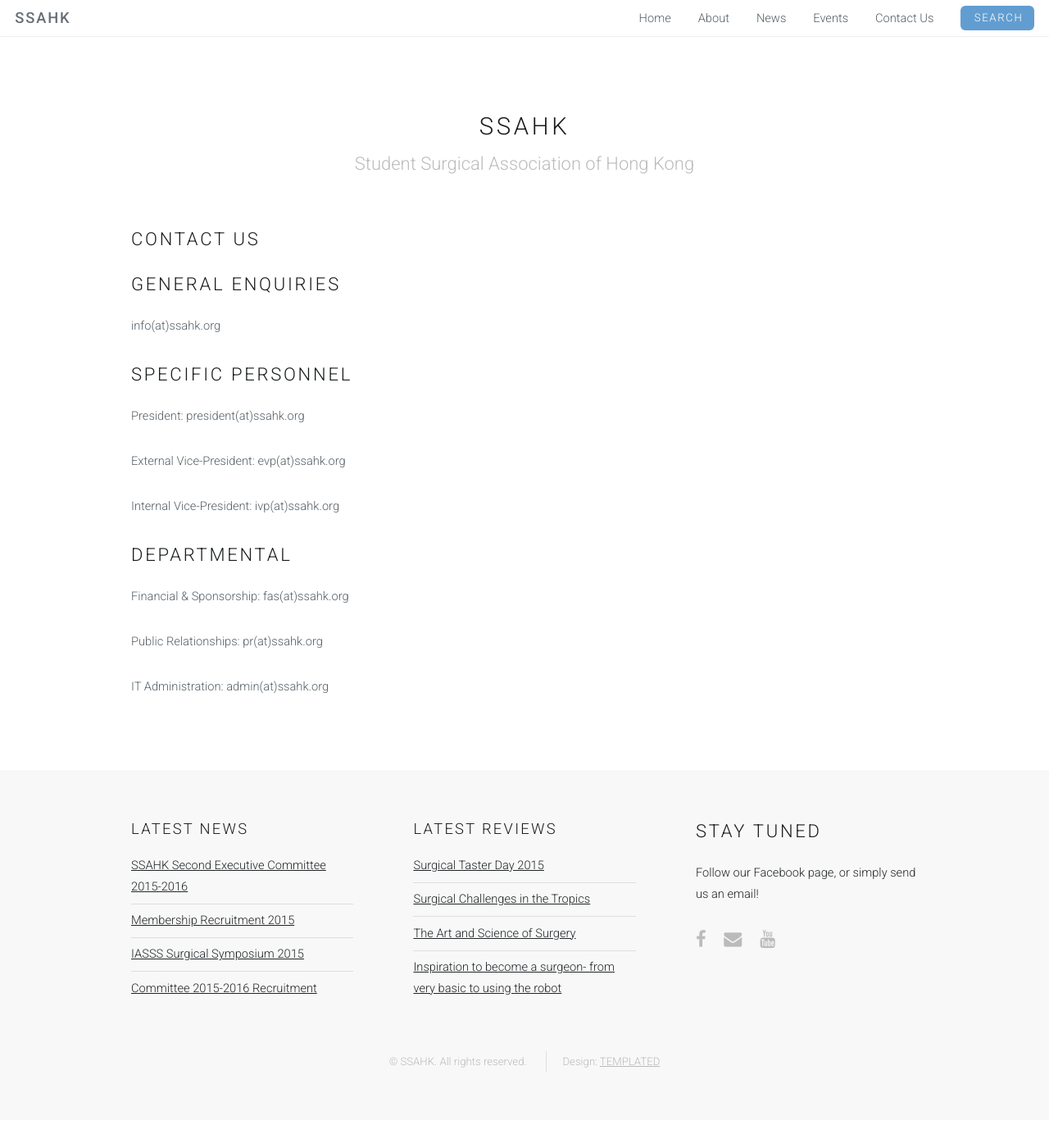
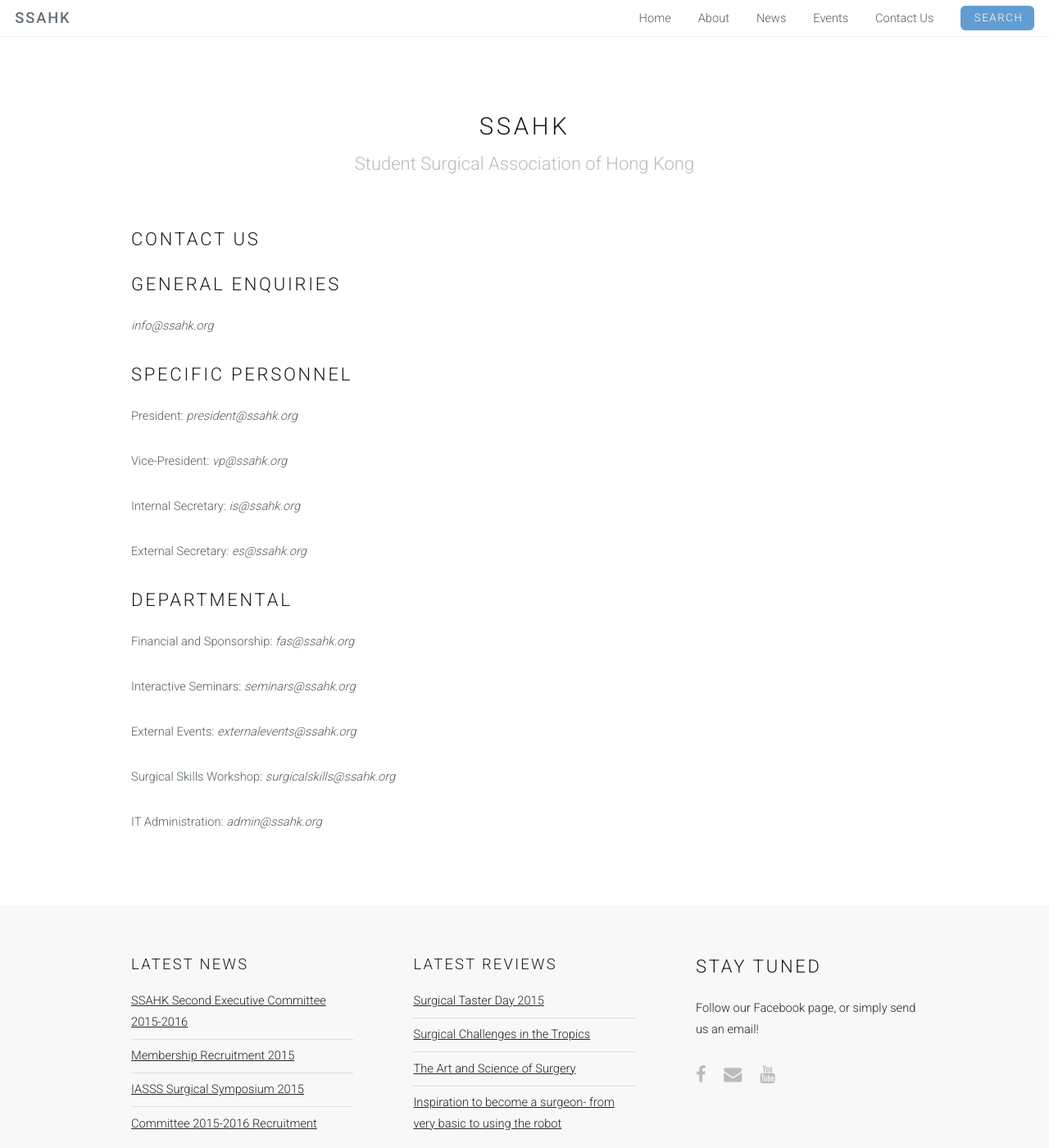
Before and after one commit to SSAHK/ssahk.github.io, a Jekyll site: the page built from contact.html, in a window 1280 px wide and 1400 px high. Shown: the whole window at 82% size. Built offline with Jekyll 4.4.1, drawn with Linux system fonts in a browser that asks for light colours.

Commit message:
Contact Us - Rectification I

```diff
--- a/contact.html
+++ b/contact.html
@@ -4,14 +4,17 @@ title: Contact Us
 permalink: /contact-us/
 ---
 <h2>General Enquiries</h2>
-<p>info(at)ssahk.org</p>
+<p><i>info&#64;ssahk.org</i></p>
 
 <h2>Specific Personnel</h2>
-<p>President: president(at)ssahk.org</p>
-<p>External Vice-President: evp(at)ssahk.org</p>
-<p>Internal Vice-President: ivp(at)ssahk.org</p>
+<p>President: <i>president&#64;ssahk.org</i></p>
+<p>Vice-President: <i>vp&#64;ssahk.org</i></p>
+<p>Internal Secretary: <i>is&#64;ssahk.org</i></p>
+<p>External Secretary: <i>es&#64;ssahk.org</i></p>
 
 <h2>Departmental</h2>
-<p>Financial & Sponsorship: fas(at)ssahk.org</p>
-<p>Public Relationships: pr(at)ssahk.org</p>
-<p>IT Administration: admin(at)ssahk.org</p>
+<p>Financial and Sponsorship: <i>fas&#64;ssahk.org</i></p>
+<p>Interactive Seminars: <i>seminars&#64;ssahk.org</i></p>
+<p>External Events: <i>externalevents&#64;ssahk.org</i></p>
+<p>Surgical Skills Workshop: <i>surgicalskills&#64;ssahk.org</i></p>
+<p>IT Administration: <i>admin&#64;ssahk.org</i></p>
```
